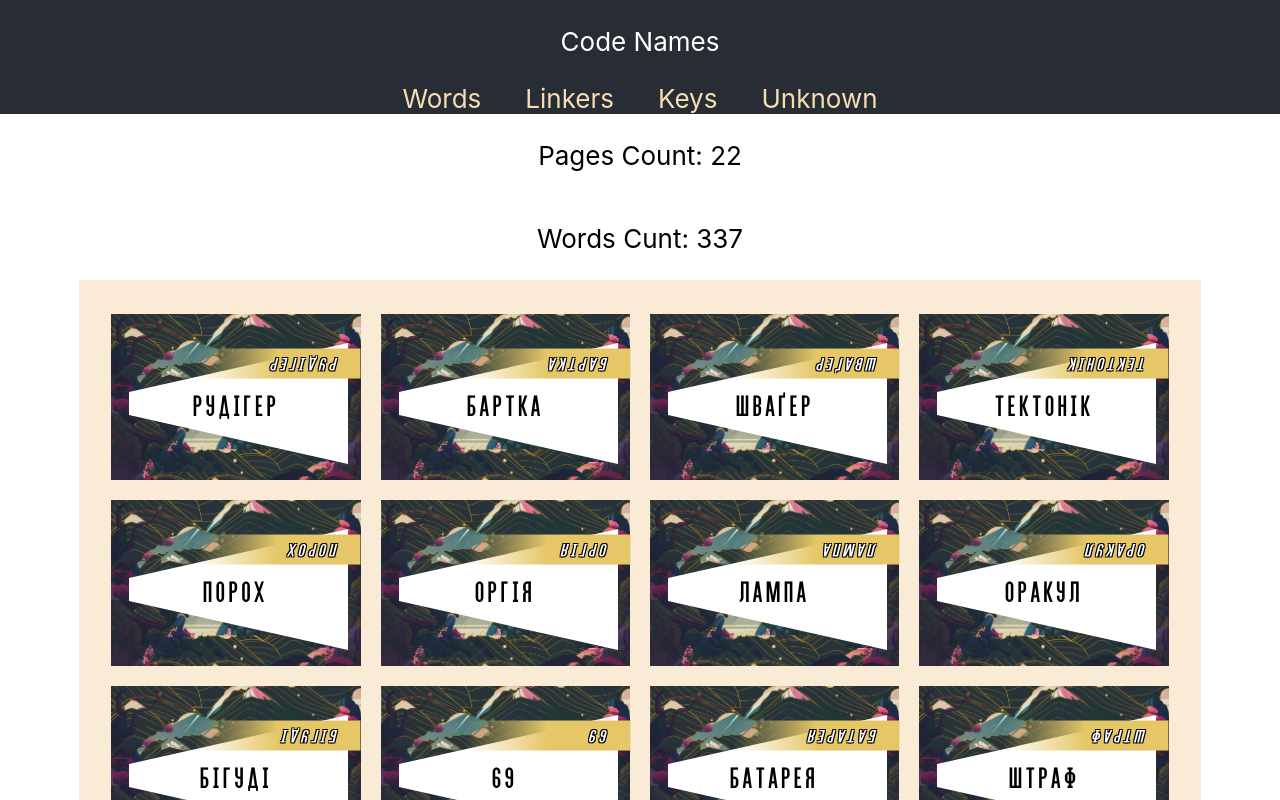
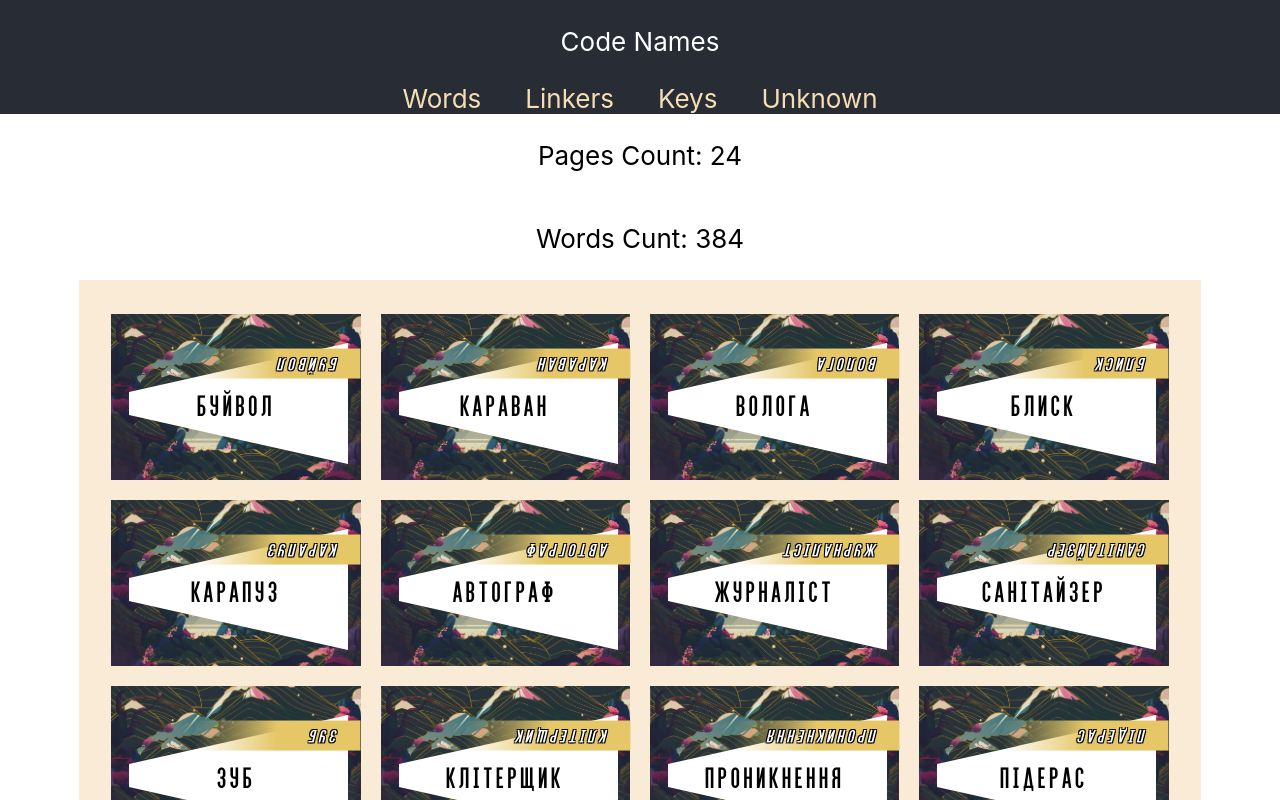
Before and after one commit to DonJuan-DeMarco/codenames2, a React (Create React App) app: page / in a window 1280 px wide. Shown: the top 800 px of the page. Built offline with nearby package versions, Linux system fonts and the light colour scheme; the HTML template or start-up script is replaced by a standard one.

Commit message:
add alinas words

```diff
--- a/src/words.js
+++ b/src/words.js
@@ -975,6 +975,56 @@ const word_set2 = new Set([
 	'Паркур',
 	'Порт',
 	'Будз',
+	'Алопеція',
+	'Хтивня',
+	'Здибанка',
+	'Панчохи',
+	'Житомир',
+	'Одержимість',
+	'Армія',
+	'Болото',
+	'Патологоанатом',
+	'Притулок',
+	'Монахиня',
+	'Рана',
+	'Бруківка',
+	'Маніяк',
+	'Змія',
+	'Рушниця ',
+	'Хаос',
+	'Землетрус',
+	'Детектив ',
+	'Хижак',
+	'Самець',
+	'Мародер',
+	'Імплантація ',
+	'Цвинтар',
+	'Дно',
+	'Енергія',
+	'Компроміс',
+	'Біоматеріал',
+	'Журналіст ',
+	'Фанат',
+	'Іскра',
+	'Маніпулятор',
+	'Борода',
+	'Клоун',
+	'Індія',
+	'Автограф',
+	'Колібрі ',
+	'Циган',
+	'Екзорцист',
+	'Археолог',
+	'Ауді',
+	'Марвел',
+	'Мадагаскар',
+	'Ковбой ',
+	'Похмілля',
+	'Домогосподарка',
+	'Булінг',
+	'Грабіжник ',
+	'Вареники',
+	'Вегетаріанець',
 ]);
 
 // TODO ВОЛОСПАД,
```
